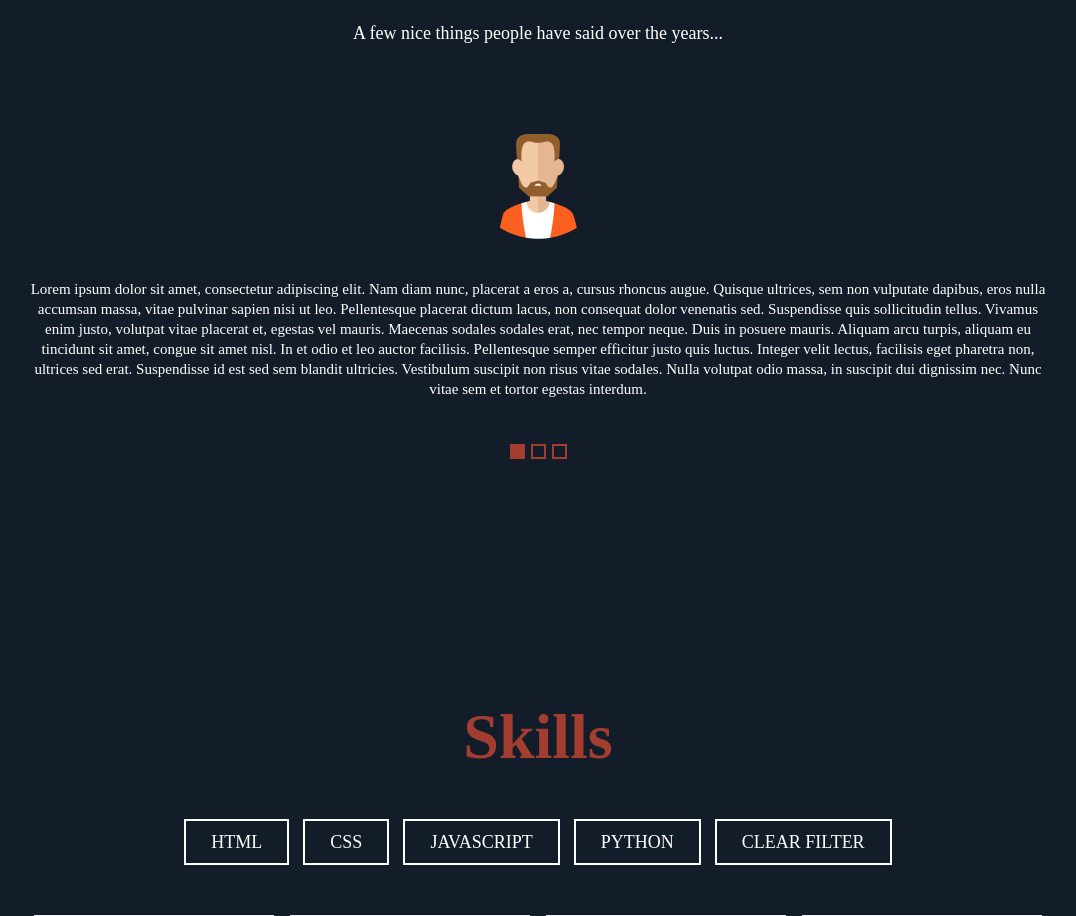
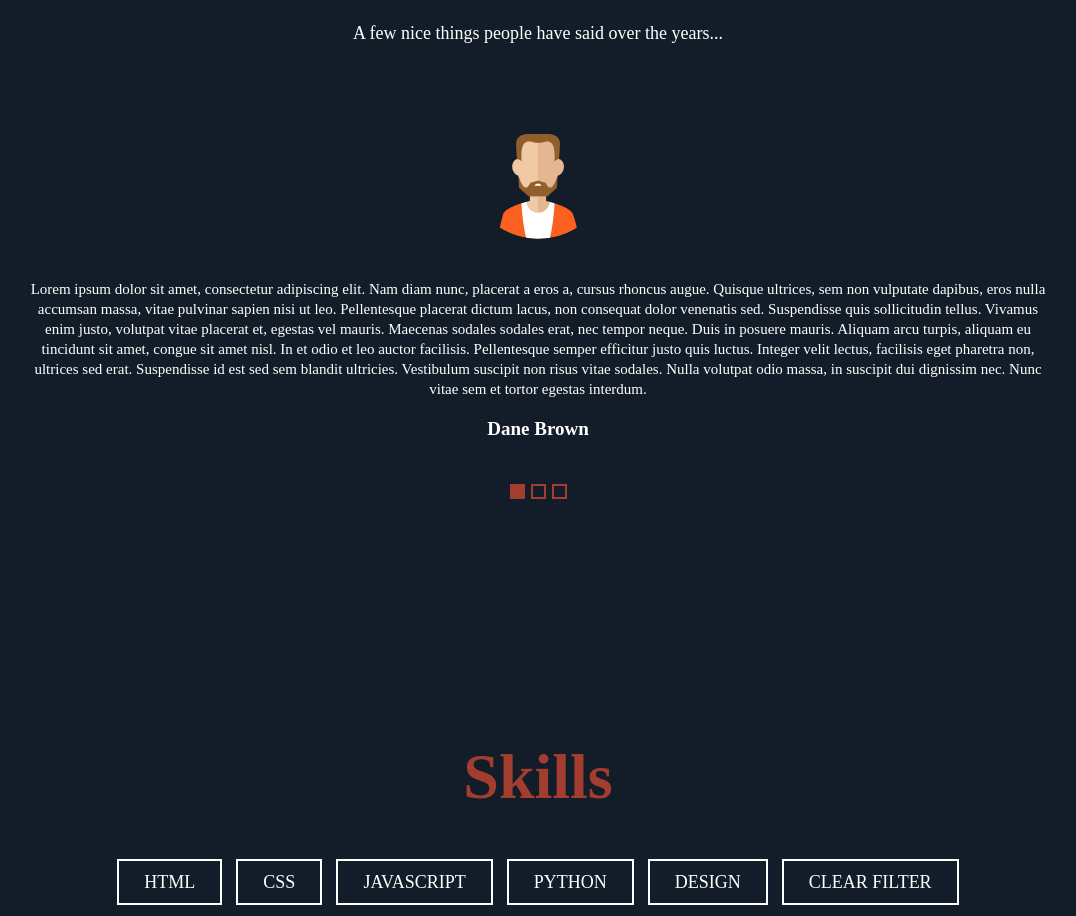
Before and after one commit to dane-brown/portfolio-old, a Django app: page / in a window 1280 px wide. Shown: the part 992-1908 px from the top of the page, without its empty margins (62-1138 px from the left). Run offline with Django 3.2, Linux system fonts and the light colour scheme; data comes from the database, SQL or seed files in the repository; some web fonts are replaced.

Commit message:
Added skill and if statements 🚀

```diff
--- a/frontend/static/css/custom.css
+++ b/frontend/static/css/custom.css
@@ -520,6 +520,8 @@ body {
   position: relative;
 }
 #testimonials .testimonial-slider .testimonial-item img {
+  max-width: 160px;
+  border-radius: 160px;
   margin: 0 auto 40px auto;
 }
 #testimonials .testimonial-dots {
--- a/frontend/static/css/custom.less
+++ b/frontend/static/css/custom.less
@@ -560,6 +560,8 @@ body {
       overflow: hidden;
       position: relative;
       img {
+        max-width: 160px;
+        border-radius: 160px;
         margin: 0 auto 40px auto;
       }
     }
--- a/frontend/templates/frontend/index.html
+++ b/frontend/templates/frontend/index.html
@@ -21,7 +21,7 @@
           <a href="https://www.linkedin.com/in/dane-brown-81665b13b/" class="social link" target="_blank">
             {% include 'includes/linkedin.svg' %}
           </a>
-          <a href="https://twitter.com/" class="social twit" target="_blank">
+          <a href="https://twitter.com/Dane24400992" class="social twit" target="_blank">
             {% include 'includes/twitter.svg' %}
           </a>
         </div>
@@ -44,9 +44,14 @@
         {% for testimonial in testimonials %}
           <div class="testimonial-item">
             <img src="{{ testimonial.image.url }}">
-            <div class="paragraph text-center white margin-bottom45">
+            <div class="paragraph text-center white margin-bottom20">
               {{ testimonial.comment }}
             </div>
+            {% if testimonial.full_name %}
+            <div class="margin-bottom45 paragraph white text-center" style="font-size: 19px;">
+              <strong>{{ testimonial.full_name }}</strong>
+            </div>
+            {% endif %}
           </div>
         {% endfor %}
       </div>
@@ -71,6 +76,7 @@
         <a href="#1" class="skill-nav" data-skill="CSS">CSS</a>
         <a href="#1" class="skill-nav" data-skill="Javascript">Javascript</a>
         <a href="#1" class="skill-nav" data-skill="Python">Python</a>
+        <a href="#1" class="skill-nav" data-skill="Design">Design</a>
         <a href="#1" class="skill-nav clear">Clear Filter</a>
       </div>
     </div>
@@ -83,7 +89,9 @@
             <div class="img-container">
               <img class="skill-img" src="{{ skill.image.url }}">
             </div>
+            {% if skill.description %}
             <div class="paragraph">{{ skill.description }}</div>
+            {% endif %}
           </div>
         </div>
       {% endfor %}
@@ -170,7 +178,7 @@
     variableHeight: true,
     autoplay: true,
     autoplaySpeed: 8000,
-    pauseOnHover: false,
+    pauseOnHover: true,
     dots: true,
     appendDots: $('.testimonial-dots'),
   });
```
